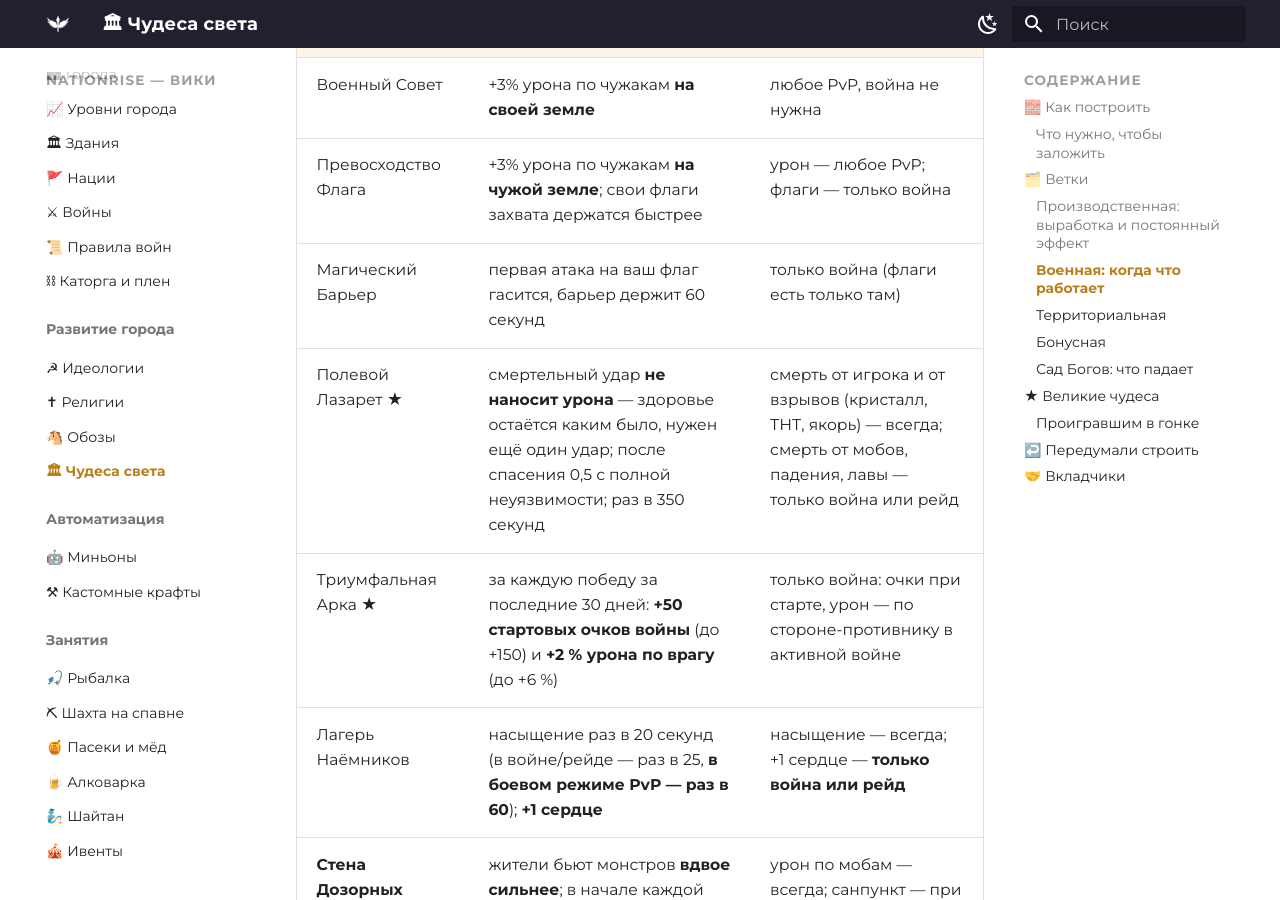
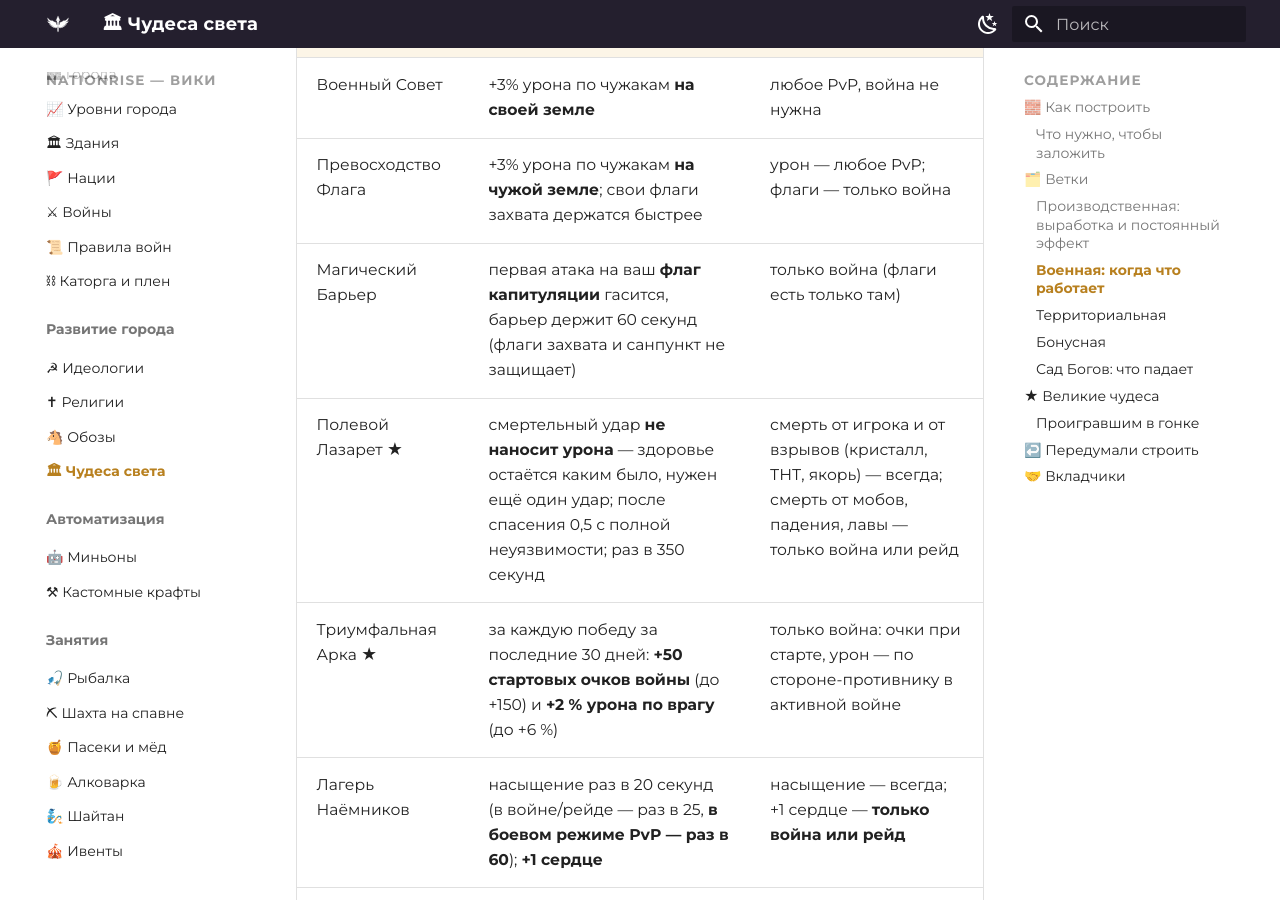
Before and after one commit to zixSSSed/NationRise-Wiki-RU, an MkDocs documentation site: the page built from docs/wonders.md, in a window 1280 px wide and 900 px high, scrolled down 2660 px. Built offline with MkDocs 1.6.1 and Material for MkDocs 9.7.7, drawn with Linux system fonts in a browser that asks for light colours.

Commit message:
Чудеса: Магический Барьер — только флаги капитуляции
Co-Authored-By: Claude Opus 5.5 <noreply@anthropic.com>

```diff
--- a/docs/wonders.md
+++ b/docs/wonders.md
@@ -74,7 +74,7 @@
 |---|---|---|
 | Военный Совет | +3% урона по чужакам **на своей земле** | любое PvP, война не нужна |
 | Превосходство Флага | +3% урона по чужакам **на чужой земле**; свои флаги захвата держатся быстрее | урон — любое PvP; флаги — только война |
-| Магический Барьер | первая атака на ваш флаг гасится, барьер держит 60 секунд | только война (флаги есть только там) |
+| Магический Барьер | первая атака на ваш **флаг капитуляции** гасится, барьер держит 60 секунд (флаги захвата и санпункт не защищает) | только война (флаги есть только там) |
 | Полевой Лазарет ★ | смертельный удар **не наносит урона** — здоровье остаётся каким было, нужен ещё один удар; после спасения 0,5 с полной неуязвимости; раз в 350 секунд | смерть от игрока и от взрывов (кристалл, ТНТ, якорь) — всегда; смерть от мобов, падения, лавы — только война или рейд |
 | Триумфальная Арка ★ | за каждую победу за последние 30 дней: **+50 стартовых очков войны** (до +150) и **+2 % урона по врагу** (до +6 %) | только война: очки при старте, урон — по стороне-противнику в активной войне |
 | Лагерь Наёмников | насыщение раз в 20 секунд (в войне/рейде — раз в 25, **в боевом режиме PvP — раз в 60**); **+1 сердце** | насыщение — всегда; +1 сердце — **только война или рейд** |
```
